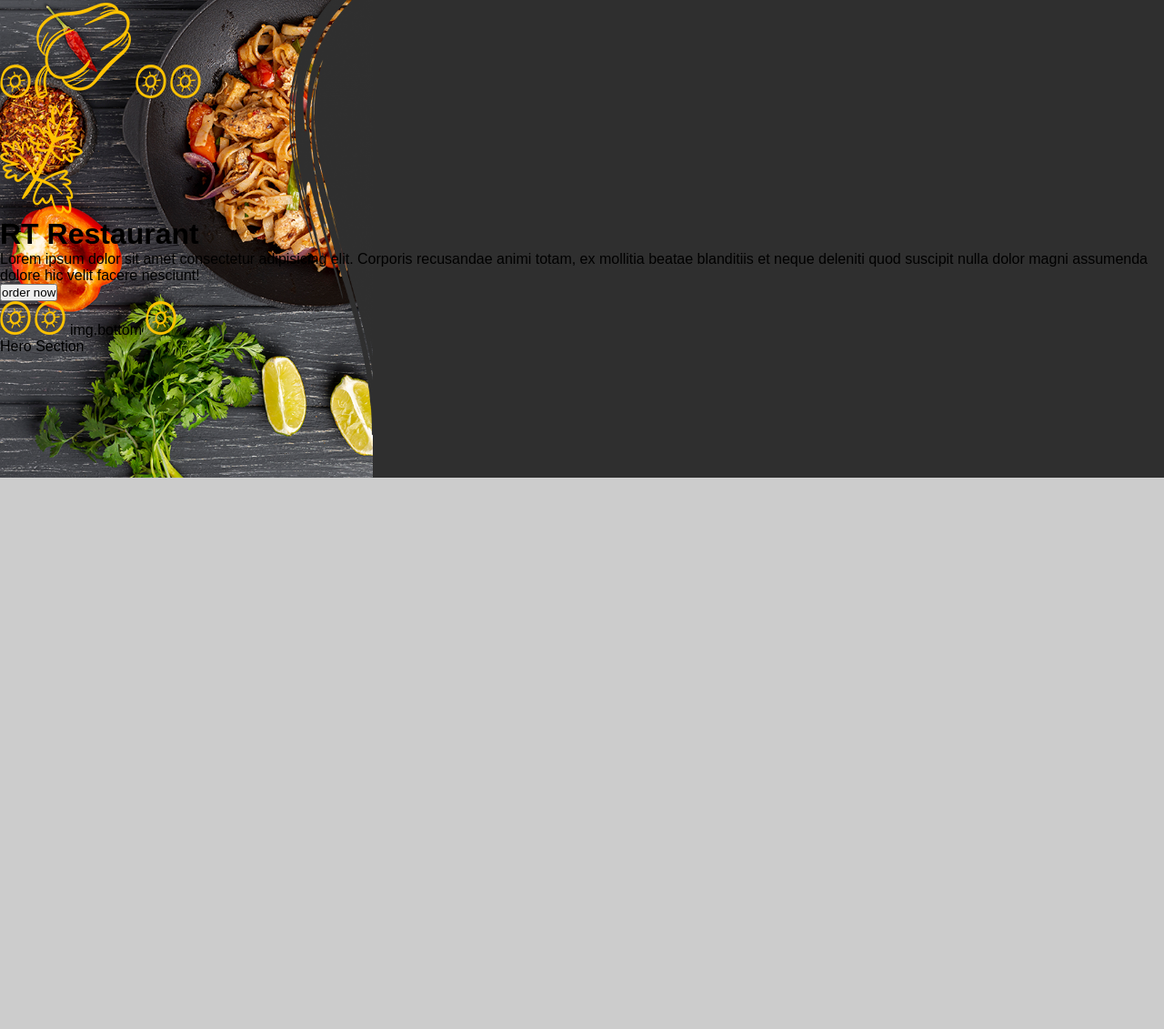
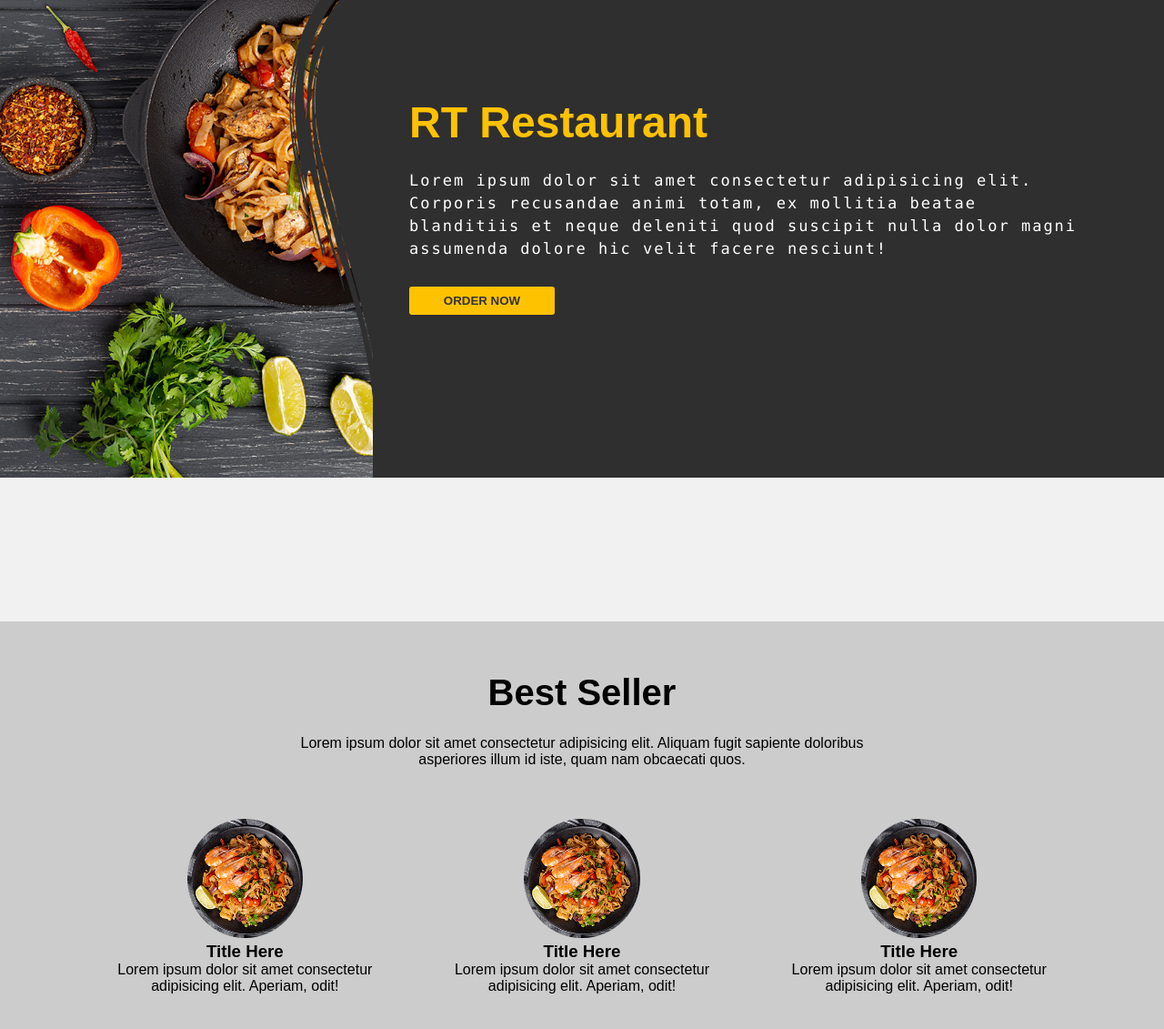
Before and after one commit to saqlain-hub/rt-restaurant, a plain HTML site: page index.html in a window 1280 px wide. Shown: the part 69-1200 px from the top of the page at 91% size. Before the commit the page ends 800 px from the top, so only its background shows below. Drawn offline with Linux system fonts and the light colour scheme.

Commit message:
a restaurant UI project named RT Restaurant using plain HTML, CSS and Javascript

```diff
--- a/index.html
+++ b/index.html
@@ -3,7 +3,7 @@
   <head>
     <meta charset="UTF-8" />
     <meta name="viewport" content="width=device-width, initial-scale=1.0" />
-    <title>Restaurant Landing Page</title>
+    <title>RT Restaurant | Landing Page</title>
     <link rel="stylesheet" href="styles.css" />
   </head>
   <body>
@@ -34,16 +34,36 @@
       <!-- navbar ends -->
 
       <!-- header -->
-      <header class="header">
-        <div class="title">
+      <div class="header-wrapper">
+        <header class="header">
           <div class="design-top">
-            <img src="./assets/smart-object-1.png" class="top-left" alt="" />
-            <img src="./assets/smart-object-2.png" alt="" class="design-2" />
-            <img src="./assets/smart-object-1.png" class="top-right" alt="" />
-            <img src="./assets/smart-object-1.png" alt="" />
+            <img
+              src="./assets/smart-object-1.png"
+              class="top-left"
+              id="design-1"
+              alt=""
+            />
+            <img
+              src="./assets/smart-object-2.png"
+              alt=""
+              class="design-2"
+              id="design-2"
+            />
+            <img
+              src="./assets/smart-object-1.png"
+              class="top-right"
+              alt=""
+              id="design-3"
+            />
+            <img src="./assets/smart-object-1.png" alt="" id="design-4" />
           </div>
           <div class="left">
-            <img src="./assets/smart-object-3.png" alt="" class="design-left" />
+            <img
+              src="./assets/smart-object-3.png"
+              alt=""
+              class="design-left"
+              id="design-5"
+            />
           </div>
           <h1>RT Restaurant</h1>
           <p>
@@ -60,18 +80,62 @@
               class="bottom-center"
               alt=""
             />
-            img.bottom
             <img
               src="./assets/smart-object-1.png"
               class="bottom-right"
               alt=""
             />
           </div>
+        </header>
+        <!-- header ends -->
+      </div>
+      <!-- hero-section -->
+      <div class="hero-section">
+        <div class="section-flex">
+          <div class="hero-section-title">
+            <h2>Best Seller</h2>
+            <p>
+              Lorem ipsum dolor sit amet consectetur adipisicing elit. Aliquam
+              fugit sapiente doloribus asperiores illum id iste, quam nam
+              obcaecati quos.
+            </p>
+          </div>
+          <div class="hero-section-dishes">
+            <div class="dishes-flex">
+              <div class="dishes">
+                <div class="dish-img-1">
+                  <img src="./assets/dish-1.png" alt="" />
+                </div>
+                <h3>Title Here</h3>
+                <p>
+                  Lorem ipsum dolor sit amet consectetur adipisicing elit.
+                  Aperiam, odit!
+                </p>
+              </div>
+              <div class="dishes">
+                <div class="dish-img-1">
+                  <img src="./assets/dish-1.png" alt="" />
+                </div>
+                <h3>Title Here</h3>
+                <p>
+                  Lorem ipsum dolor sit amet consectetur adipisicing elit.
+                  Aperiam, odit!
+                </p>
+              </div>
+              <div class="dishes">
+                <div class="dish-img-1">
+                  <img src="./assets/dish-1.png" alt="" />
+                </div>
+                <h3>Title Here</h3>
+                <p>
+                  Lorem ipsum dolor sit amet consectetur adipisicing elit.
+                  Aperiam, odit!
+                </p>
+              </div>
+            </div>
+          </div>
         </div>
-      </header>
-      <!-- header ends -->
-      <!-- hero-section -->
-      <div class="div hero-section">Hero Section</div>
+      </div>
       <!-- hero-section ends -->
       <!-- section-one-->
       <div class="section-one"></div>
--- a/styles.css
+++ b/styles.css
@@ -1,3 +1,11 @@
+:root {
+  --primary-dark: #2f2f2f;
+  --primary-light: #f1f1f1;
+  --secondary-dark: #303030;
+  --primary-yellow-text: #ffc200;
+  --primary-dark-text: #333333;
+  --overlay-color: #ffd448;
+}
 * {
   margin: 0;
   padding: 0;
@@ -5,7 +13,7 @@
 }
 
 body {
-  background-color: #ccc;
+  background-color: var(--primary-light);
   font-family: ariel, sans-serif;
 }
 
@@ -36,7 +44,7 @@ nav.navbar ul {
 
 nav.navbar ul li a {
   text-decoration: none;
-  color: white;
+  color: #fff;
   font-size: 1.3rem;
 }
 
@@ -51,17 +59,110 @@ nav.navbar .search img {
 nav.navbar .design-left {
   position: absolute;
   left: 318px;
-  top: 0;
+  top: -20px;
   z-index: -21;
-  width: 340px;
+  width: 350px;
 }
 
 nav.navbar .fill-design {
   width: 68%;
   height: 594px;
-  background-color: #2f2f2f;
+  background-color: var(--primary-dark);
   position: absolute;
   z-index: -20;
   top: 0;
   right: 0;
 }
+
+.header-wrapper {
+  width: 100%;
+  height: 85vh;
+}
+/* Header */
+header {
+  position: absolute;
+  right: 5rem;
+  top: 11rem;
+  width: 750px;
+  display: flex;
+  flex-direction: column;
+}
+
+header img {
+  display: none;
+}
+
+header h1 {
+  color: #fff;
+  margin-bottom: 1.5rem;
+  font-size: 3rem;
+  color: var(--primary-yellow-text);
+}
+header p {
+  color: #fff;
+  margin-bottom: 1.8rem;
+  line-height: 25px;
+  font-family: 'Lucida Console';
+  font-size: 17px;
+  letter-spacing: 2px;
+}
+header button {
+  width:10rem;
+  text-transform: uppercase;
+  font-weight: bold;
+  cursor: pointer;
+  padding: 8px 10px;
+  background: var(--primary-yellow-text);
+  color: var(--primary-dark-text);
+  border: none;
+  border-radius: 3px;
+}
+
+
+
+/* Hero Section */
+.hero-section {
+  width: 100%;
+  height: 100vh;
+  display: flex;
+  flex-direction:column;
+  align-items: center;
+  background-color: #ccc;
+  padding: 3.5rem 0;
+}
+
+.hero-section .section-flex {
+  display: flex;
+  flex-direction: column;
+  width: 80%;
+}
+
+.hero-section-title {
+  text-align: center;
+  margin-bottom: 3.5rem;
+
+}
+
+.hero-section-title h2 {
+  font-size: 2.5em;
+  margin-bottom: 1.5rem;
+
+}
+
+.hero-section-title p {
+  margin: 0 12rem;
+}
+
+
+
+.hero-section-dishes .dishes-flex {
+  width: 100%;
+  display: flex;
+  gap: 5.5rem;
+  text-align: center;
+}
+
+.hero-section img {
+  width: 45%;
+  border-radius: 50%;
+}
```
